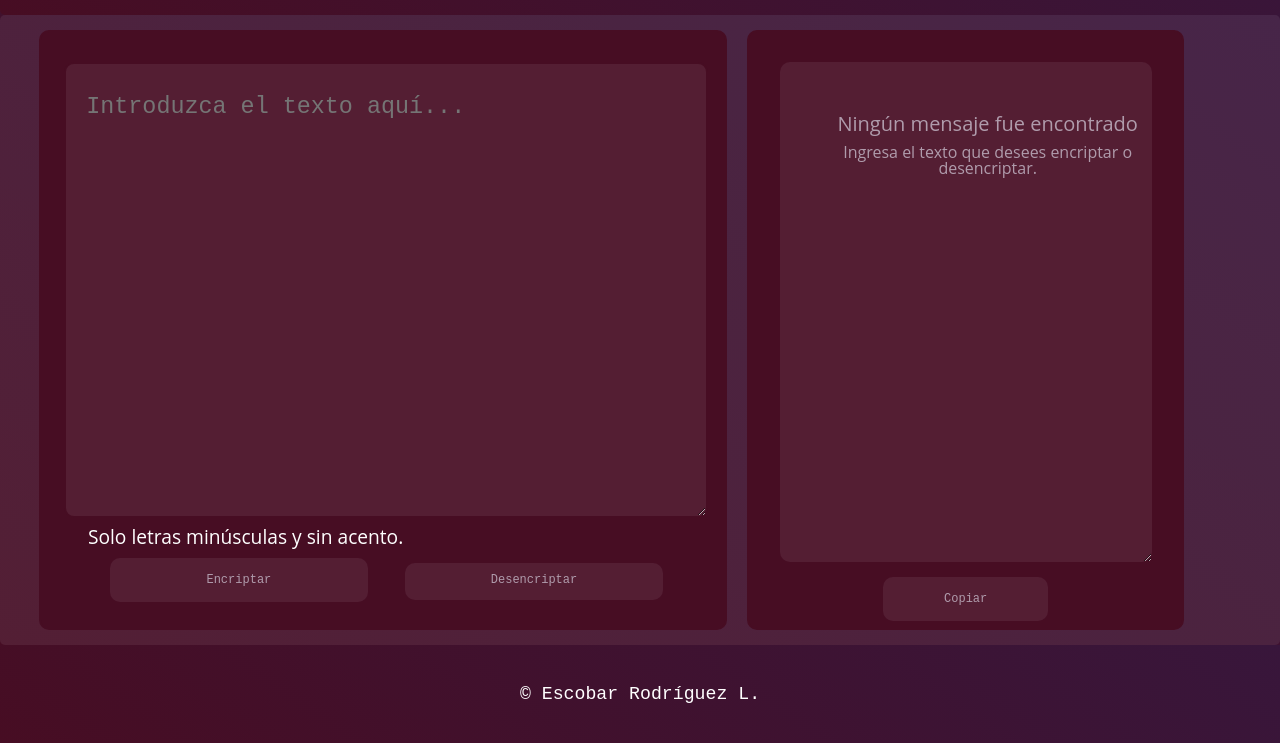
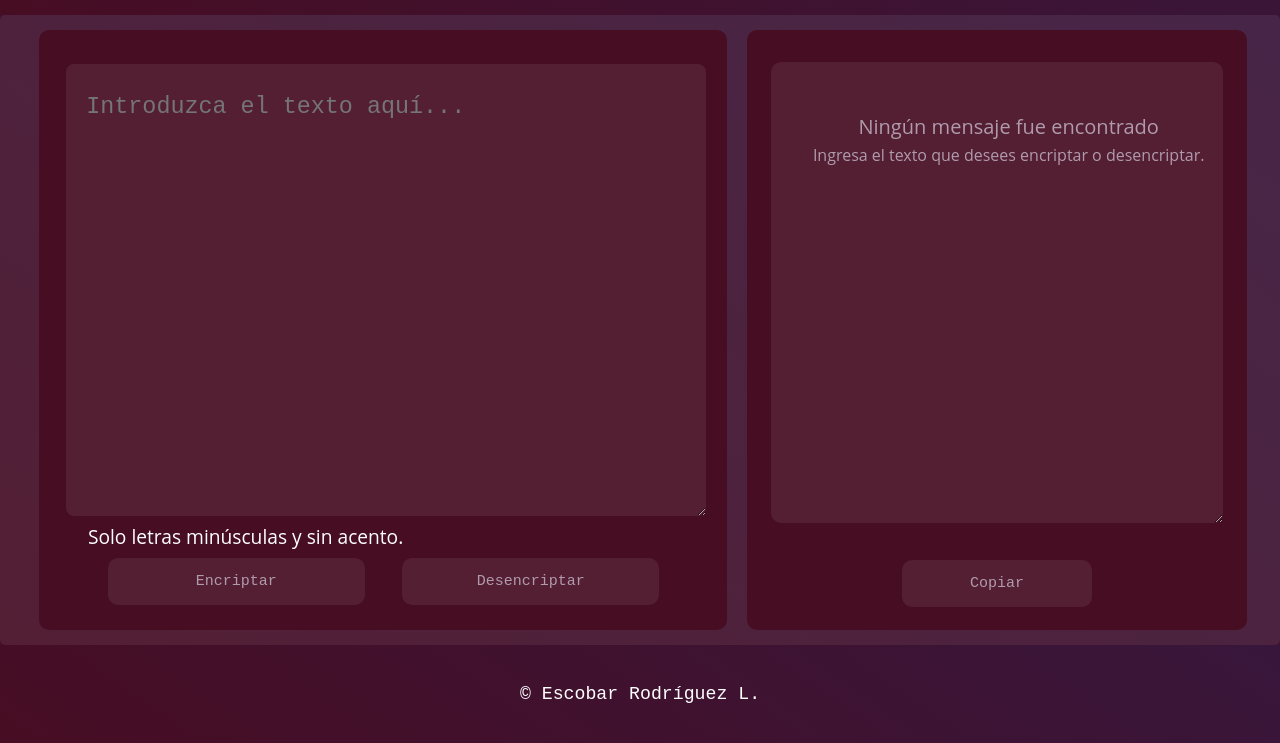
Before and after one commit to Lourdesssss/Alura-Oracle-ONE--Primer-desafio, a plain HTML site: page cifrado.html in a window 1280 px wide. Shown: the part 93-836 px from the top of the page. Drawn offline with Linux system fonts and the light colour scheme.

Commit message:
actualización

```diff
--- a/cifrado.css
+++ b/cifrado.css
@@ -80,33 +80,38 @@ main{
 .encriptar{
     width: 40%;
     padding: 15px 0;
-    font-size: 12px;
+    font-size: 15px;
     font-weight: lighter;
     color:#e9ecf89c;
     background: #e9ecf813;
     border:0;
     border-radius: 10px;
-    margin-left: 4.1em;
+    margin-left: 3.1em;
 }
-
+.encriptar:hover{
+    background: #38163b;
+}
 
 .desencriptar{
     width: 40%;
-    padding: 10px 12px 13px 12px;
-    font-size: 12px;
+    padding: 15px 0;
+    font-size: 15px;
     font-weight: lighter;
     color: #e9ecf89c;
     background: #e9ecf813;
     border:0;
     border-radius: 10px;
-    margin-left: 2.8em;
+    margin-left: 2.2em;
+}
+.desencriptar:hover{
+    background: #38163b;
 }
 .containerB{
     padding: 20px 10px;
     position: relative;
     display: inline-block;
     text-align: center;
-    width: 35%;
+    width: 40%;
     height: 100%;
     vertical-align: top;
     box-sizing: border-box;
@@ -123,8 +128,8 @@ main{
     margin-top: 10px;
     display: inline-block;
     text-align: center;
-    width: 90%;
-    height: 90%;
+    width: 95%;
+    height: 83%;
     vertical-align: top;
     margin-bottom: 3.5%;
     box-sizing: border-box;
@@ -139,17 +144,17 @@ main{
 .copiar{
     width: 40%;
     padding: 15px 0;
-    font-size: 12px;
+    font-size: 15px;
     font-weight: lighter;
     color: #e9ecf89c;
     background: #e9ecf813;
     border:0;
     border-radius: 10px;
+    margin-top: 20px;
 }
 .elementosA {
     position: absolute;
-    z-index: 2;
-    text-align: center;
+    z-index: 1;
     margin-top: 5%;
     padding: 30px 20px;
     padding-left: 0;
@@ -181,14 +186,14 @@ footer{
 
     .containerButton{
         position: absolute;
-        left: 25px;
+        left: 50px;
         display: flex;
         width: 50%;
     }
     .copiar{
-        padding: 10px 12px 13px 12px;
+
         position: absolute;
-        top:92%;
+        top: 88.5%;
         right:29%;
     }
 }
```
